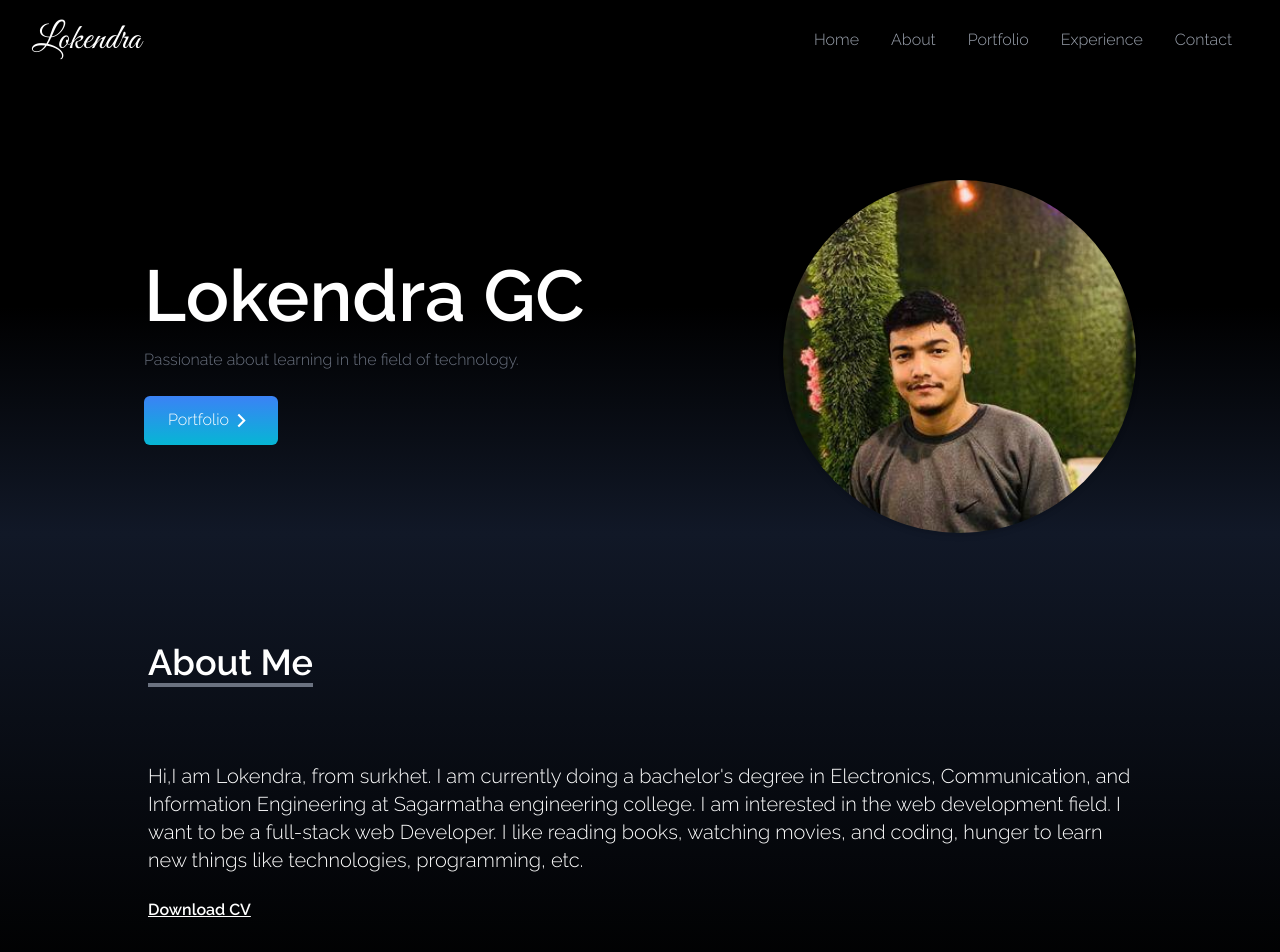
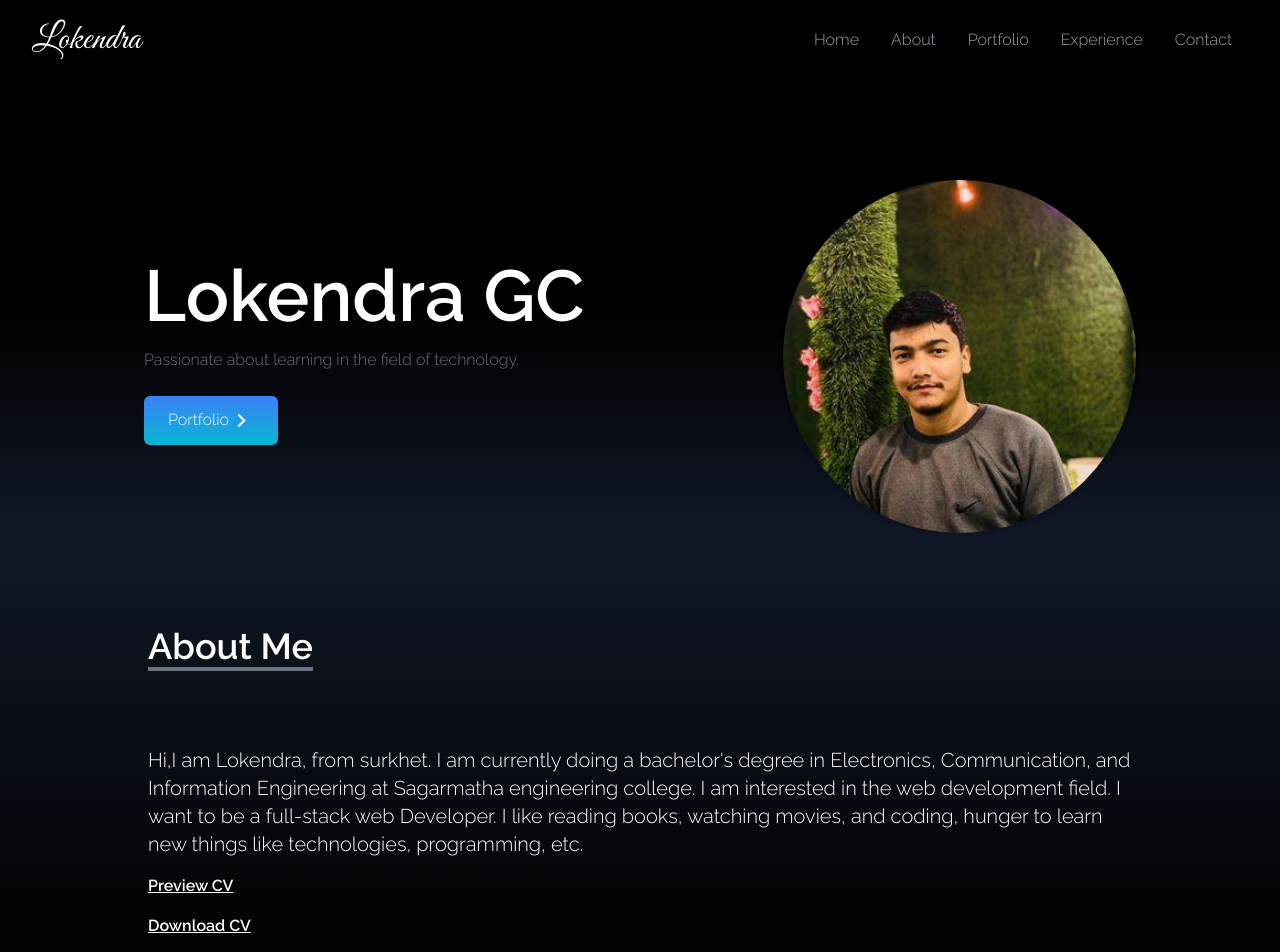
Before and after one commit to LokendraGC/yt-react-my-portfolio, a React (Create React App) app: page / in a window 1280 px wide. Shown: the top 952 px of the page. Built offline with nearby package versions, Linux system fonts and the light colour scheme.

Commit message:
pdf preview mode added

```diff
--- a/src/component/About.jsx
+++ b/src/component/About.jsx
@@ -30,11 +30,16 @@ const About = () => {
           watching movies, and coding, hunger to learn new things like
           technologies, programming, etc.
         </p>
-        <div className="pt-6">
-
+        <div className="pt-4">
           <a href="Lokendra_G_C_CV.pdf" target="_blank">
             <b>
-
+              <u> Preview CV</u>
+            </b>
+          </a>
+        </div>
+        <div className="pt-4">
+          <a href="Lokendra_G_C_CV.pdf" download>
+            <b>
               <u> Download CV</u>
             </b>
           </a>
```
